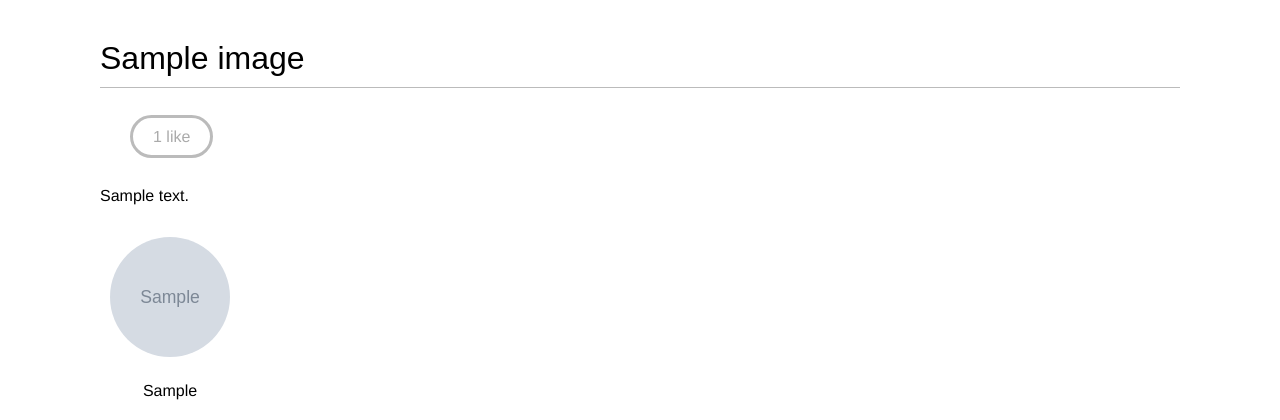
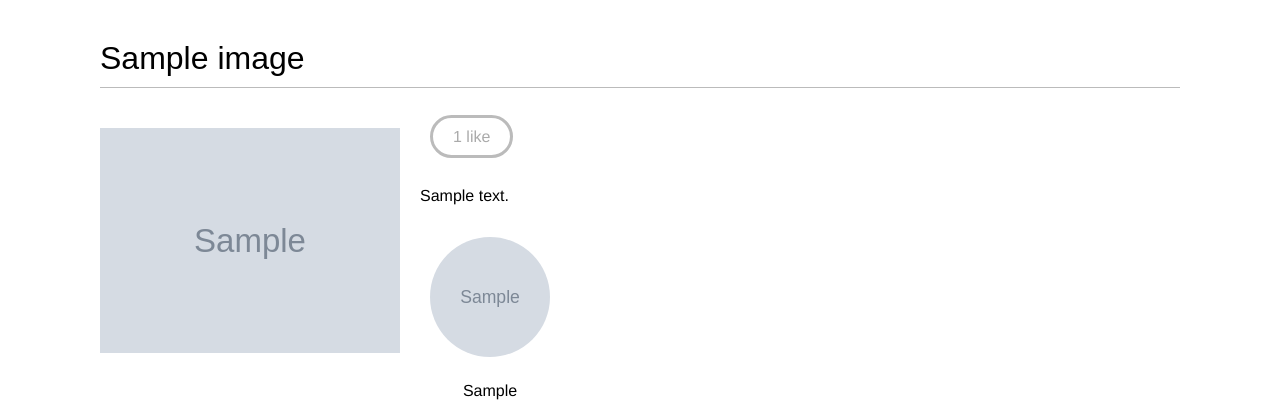
Before and after one commit to temursolief/bookmarks, a Django app: template images/templates/images/image/detail.html in a window 1280 px wide. Shown: the part 47-467 px from the top of the page. Run offline with Django 4.2, Linux system fonts and the light colour scheme; the template is opened without the code that fills it: values that come from a table or form of the project are taken from there, others are empty; tables that the repository leaves empty hold one stand-in row (values such as "Sample post"); grey boxes marked "Sample" are stand-in pictures; parts of the project's set-up code (start-up, migrations or seed data) failed here and were passed over; some libraries are stand-ins or nearby versions; some web fonts are replaced.

Commit message:
added easy_thumbnail

```diff
--- a/core/settings.py
+++ b/core/settings.py
@@ -54,6 +54,7 @@ INSTALLED_APPS = [
 
     #local
     'images.apps.ImagesConfig',
+    'easy_thumbnails',
 ]
 
 MIDDLEWARE = [
--- a/core/urls.py
+++ b/core/urls.py
@@ -24,7 +24,7 @@ urlpatterns = [
     path('account/', include('account.urls')),
     path('social-auth/',
         include('social_django.urls', namespace='social')),
-    path('images/', include('images.urls'), namespace = 'images'),
+    path('images/', include('images.urls', namespace = 'images')),
 ]
 
 
--- a/images/templates/images/image/detail.html
+++ b/images/templates/images/image/detail.html
@@ -4,7 +4,10 @@
 
 {% block content %}
     <h1>{{ image.title }}</h1>
-    <img src="{{ image.image_url }}" class="image-detail">
+    {% load thumbnail %}
+    <a href="{{ image.image.url }}">
+        <img src="{% thumbnail image.image 300x0 %}" class="image-detail">
+    </a>
     {% with total_likes=image.users_like.count %}
         <div class="image-info">
             <div>
```
